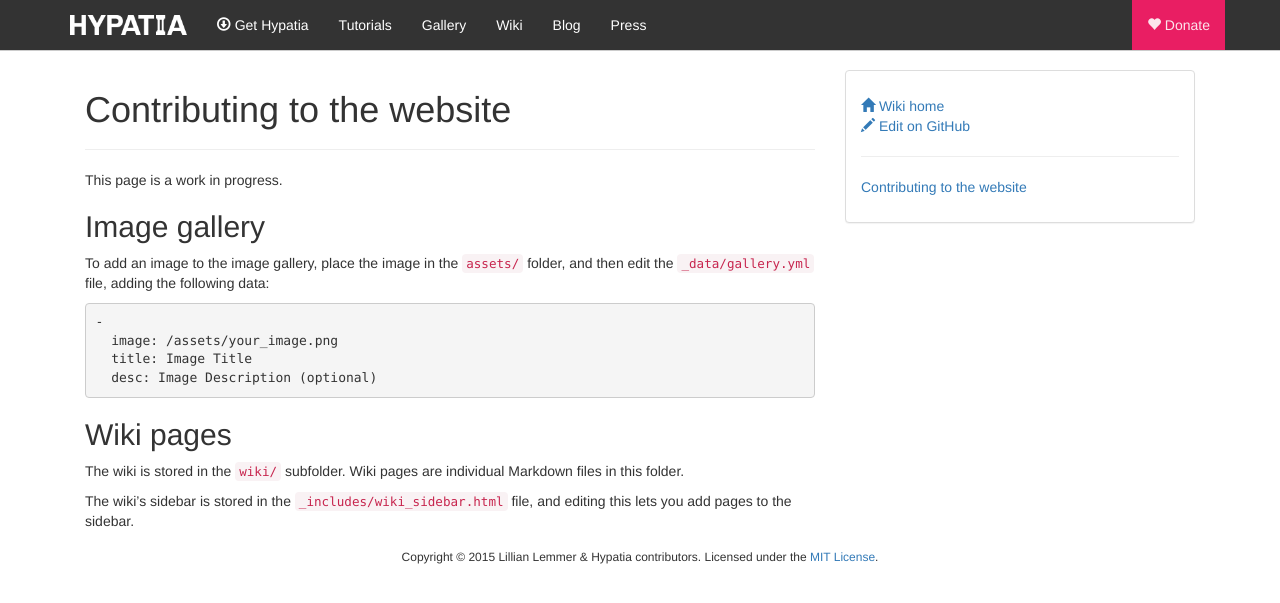
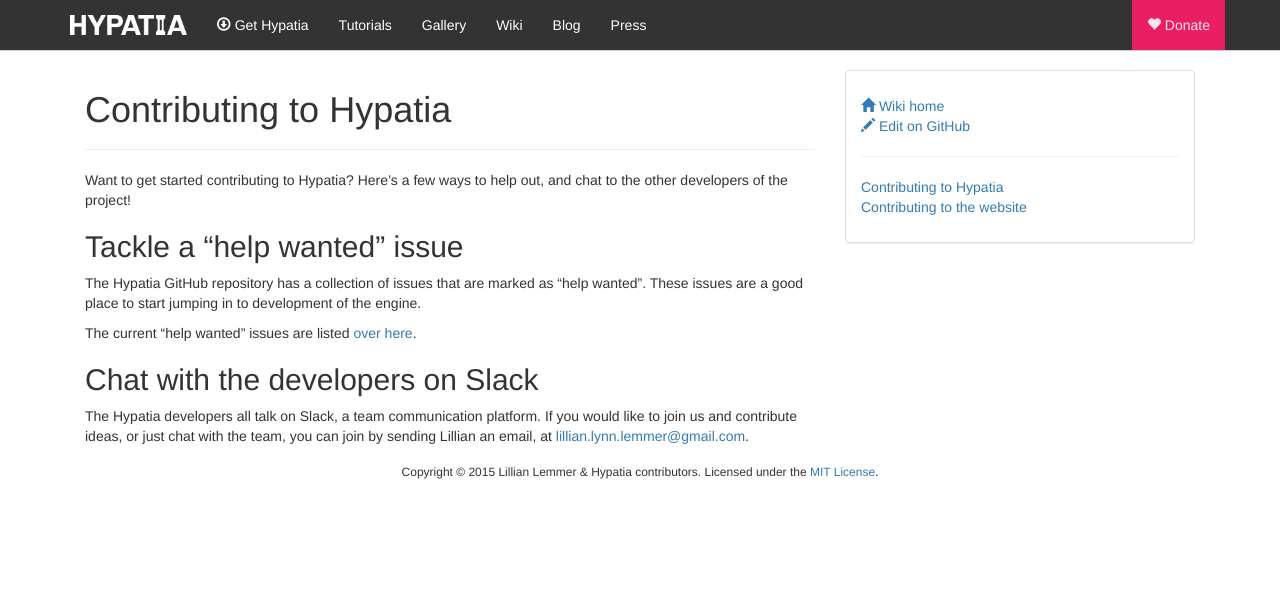
Before and after one commit to hypatia-software-org/engine.hypatia.software-old, a Jekyll site: the page built from wiki/contributing.md, in a window 1280 px wide. Shown: the top 603 px of the page. Built offline with Jekyll 4.4.1, drawn with Linux system fonts in a browser that asks for light colours; nearby versions of some CDN libraries.

Commit message:
Add contributing wiki page, move website contribution guide

````diff
--- a/_includes/wiki_sidebar.html
+++ b/_includes/wiki_sidebar.html
@@ -5,7 +5,8 @@
                 <li><a href="{{ site.baseurl }}/wiki/"><i class="glyphicon glyphicon-home"></i> Wiki home</a></li>
                 <li><a href="{{ site.github.repository_url }}/edit/master{{ page.url | replace: '.html', '.md' }}"><i class="glyphicon glyphicon-pencil"></i> Edit on GitHub</a></li>
                 <hr>
-                <li><a href="{{ site.baseurl }}/wiki/contributing.html">Contributing to the website</a></li>
+                <li><a href="{{ site.baseurl }}/wiki/contributing.html">Contributing to Hypatia</a></li>
+                <li><a href="{{ site.baseurl }}/wiki/contributing_site.html">Contributing to the website</a></li>
             </ul>
         </p>
     </div>
--- a/wiki/contributing.md
+++ b/wiki/contributing.md
@@ -1,22 +1,15 @@
 ---
-title: Contributing to the website
+title: Contributing to Hypatia
 ---
 
-This page is a work in progress.
+Want to get started contributing to Hypatia? Here's a few ways to help out, and chat to the other developers of the project!
 
-## Image gallery
+## Tackle a "help wanted" issue
 
-To add an image to the image gallery, place the image in the `assets/` folder, and then edit the `_data/gallery.yml` file, adding the following data:
+The Hypatia GitHub repository has a collection of issues that are marked as "help wanted". These issues are a good place to start jumping in to development of the engine.
 
-```
--
-  image: /assets/your_image.png
-  title: Image Title
-  desc: Image Description (optional)
-```
+The current "help wanted" issues are listed [over here](https://github.com/hypatia-engine/hypatia/labels/help%20wanted).
 
-## Wiki pages
+## Chat with the developers on Slack
 
-The wiki is stored in the `wiki/` subfolder. Wiki pages are individual Markdown files in this folder.
-
-The wiki's sidebar is stored in the `_includes/wiki_sidebar.html` file, and editing this lets you add pages to the sidebar.
+The Hypatia developers all talk on Slack, a team communication platform. If you would like to join us and contribute ideas, or just chat with the team, you can join by sending Lillian an email, at [lillian.lynn.lemmer@gmail.com](mailto:lillian.lynn.lemmer@gmail.com).
````
Also changed, not shown: wiki/contributing_site.md (added, +22 -0 lines).
